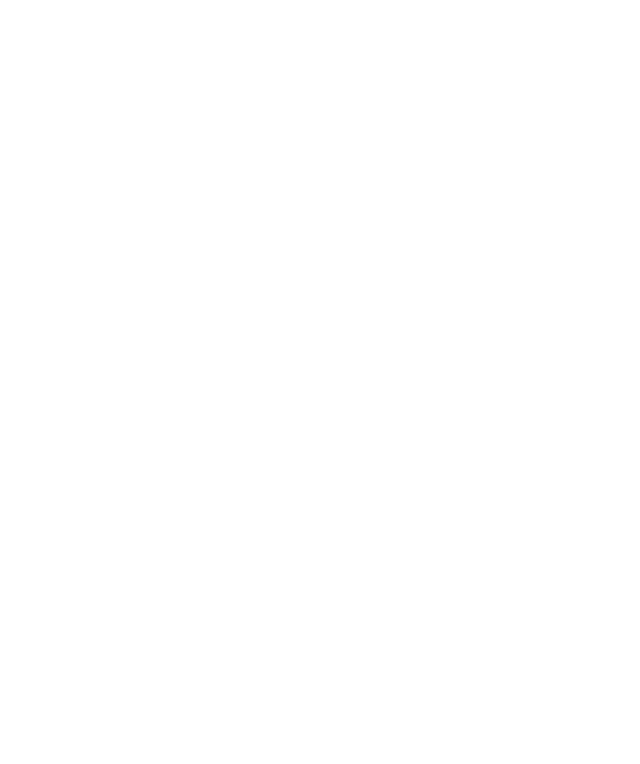
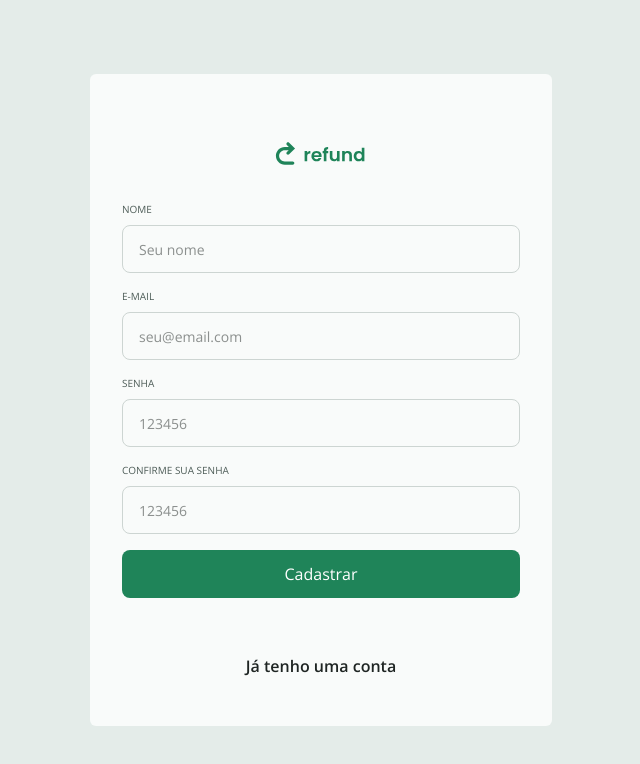
Before and after one commit to MSixels/Refund_React, a React (Vite) app: page /signup in a window 1280 px wide. Before the commit this address had no page. Shown: the top 764 px of the page, without its empty margins (319-959 px from the left). Built offline with nearby package versions, Linux system fonts and the light colour scheme.

Commit message:
Criando SignUp

```diff
--- a/src/Routes/auth-routes.tsx
+++ b/src/Routes/AuthRoutes.tsx
@@ -1,13 +1,15 @@
 import { Routes, Route } from "react-router";
 
 import { AuthLayout } from "../components/AuthLayout";
-import { SigIn } from "../pages/SigIn";
+import { SignIn } from "../pages/SignIn";
+import { SignUp } from "../pages/SignUp";
 
 export function AuthRoutes() {
   return (
     <Routes>
       <Route path="/" element={<AuthLayout />}>
-      <Route path="/" element={<SigIn/>} />
+      <Route path="/" element={<SignIn/>} />
+      <Route path="/signup" element={<SignUp/>} />
       </Route>
     </Routes>
   )
--- a/src/Routes/index.tsx
+++ b/src/Routes/index.tsx
@@ -1,5 +1,5 @@
 import { BrowserRouter } from "react-router";
-import { AuthRoutes } from "./auth-routes";
+import { AuthRoutes } from "./AuthRoutes";
 
 export function Routes() {
   return (
--- a/src/pages/SigIn.tsx
+++ b/src/pages/SignIn.tsx
@@ -2,7 +2,7 @@
 import { Button } from "../components/Button"
 import { Input } from "../components/Input"
 
-export function SigIn() {
+export function SignIn() {
   const [email, setEmail] = useState("")
   const [password, setPassword] = useState("")
   const [isLoading, setIsLoading] = useState(false)
@@ -19,5 +19,7 @@
     <Input required legend="Senha" type="password" placeholder="123456" onChange={(e) => setPassword(e.target.value)}/>
 
     <Button type="submit" isLoading={isLoading}>Entrar</Button>
+
+    <a href="/signup" className="text-se font-semibold text-gray-100 mt-10 mb-4 text-center hover:text-green-800 transition ease-linear">Criar conta</a>
   </form>
 }
--- /dev/null
+++ b/src/pages/SignUp.tsx
@@ -0,0 +1,29 @@
+import { useState } from "react"
+import { Button } from "../components/Button"
+import { Input } from "../components/Input"
+
+export function SignUp() {
+  const [name, setName] = useState("")
+  const [email, setEmail] = useState("")
+  const [password, setPassword] = useState("")
+  const [ passwordConfirm, setPasswordConfirm] = useState("")
+  const [isLoading, setIsLoading] = useState(false)
+
+  function onSubmit(e: React.FormEvent) {
+    e.preventDefault()
+
+    console.log(name, email, password, passwordConfirm)
+  }
+
+
+  return <form onSubmit={onSubmit} className="w-full flex flex-col gap-4">
+    <Input required legend="Nome" placeholder="Seu nome" onChange={(e) => setName(e.target.value)} />
+    <Input required legend="E-mail" type="email" placeholder="seu@email.com" onChange={(e) => setEmail(e.target.value)} />
+    <Input required legend="Senha" type="password" placeholder="123456" onChange={(e) => setPassword(e.target.value)}/>
+    <Input required legend="Confirme sua senha" type="password" placeholder="123456" onChange={(e) => setPasswordConfirm(e.target.value)}/>
+
+    <Button type="submit" isLoading={isLoading}>Cadastrar</Button>
+
+    <a href="/" className="text-se font-semibold text-gray-100 mt-10 mb-4 text-center hover:text-green-800 transition ease-linear">Já tenho uma conta</a>
+  </form>
+}
```
